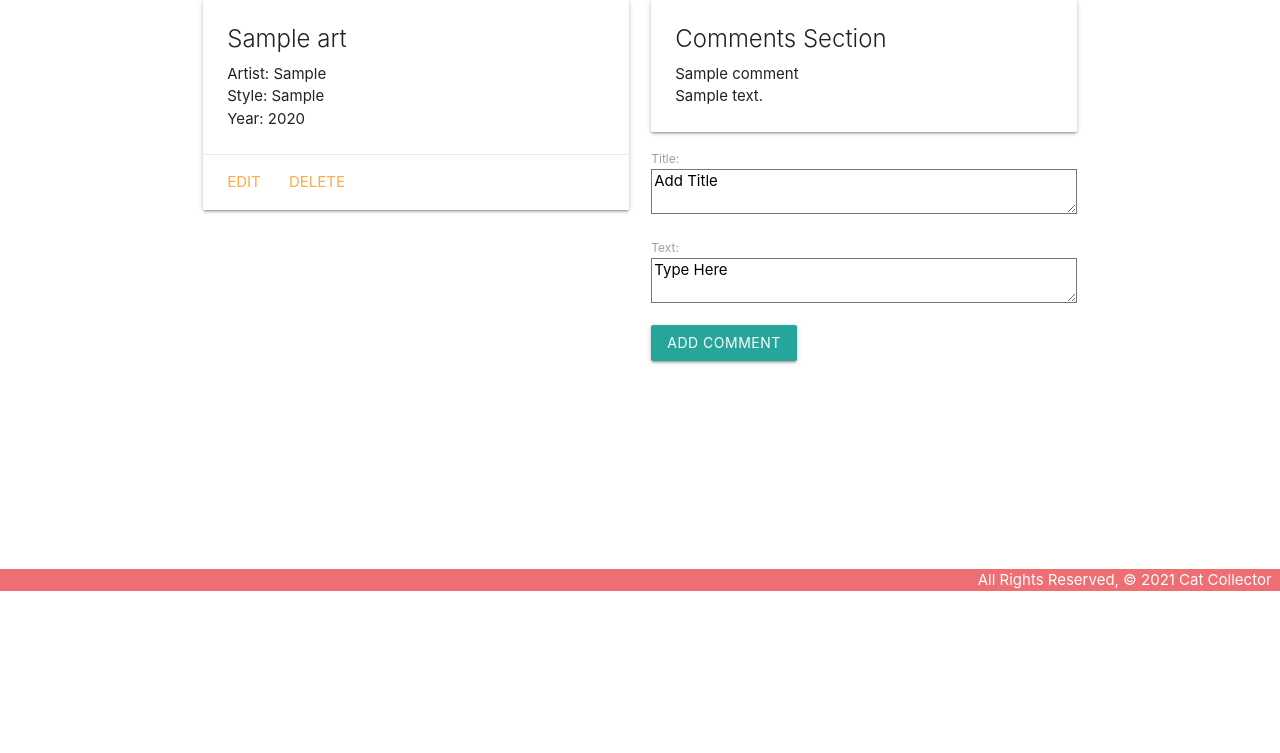
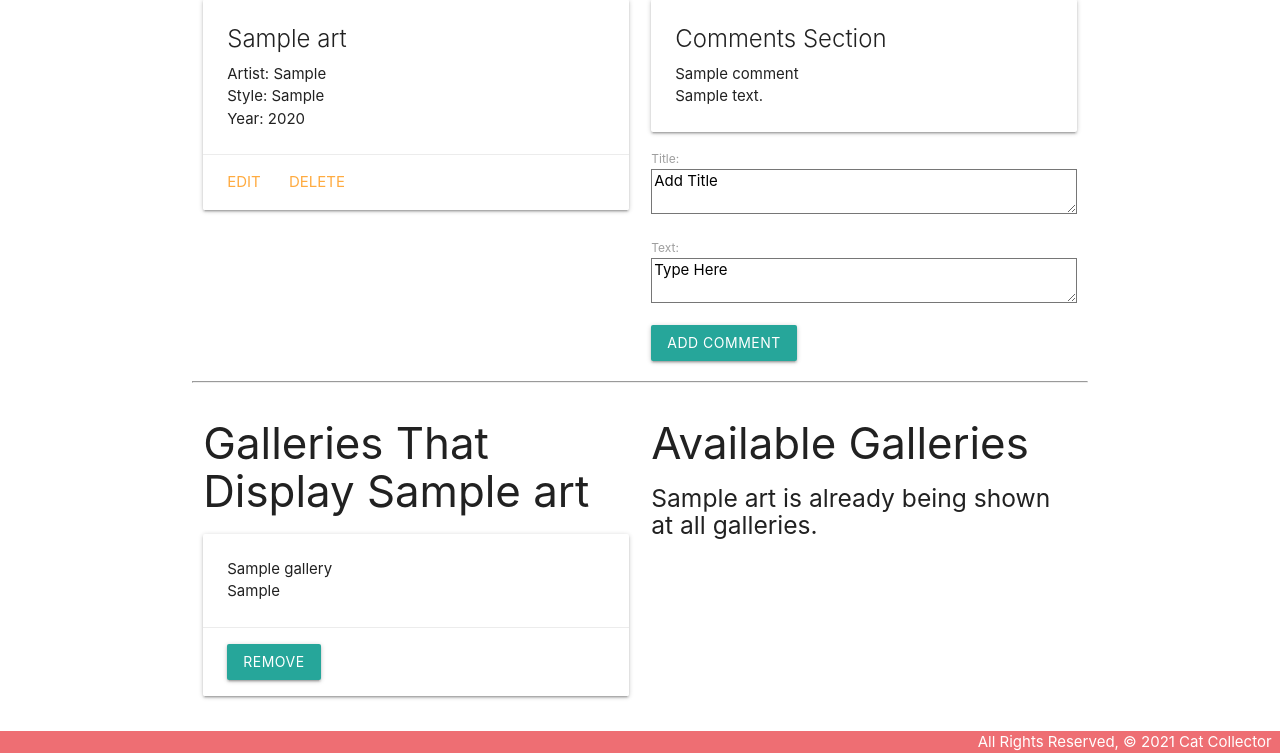
Before and after one commit to vergmanu/art_collector, a Django app: page /art/1/ in a window 1280 px wide. Shown: the part 209-962 px from the top of the page. Before the commit the page ends 800 px from the top, so only its background shows below. Run offline with Django 4.2, Linux system fonts and the light colour scheme; tables that the repository leaves empty hold one stand-in row (values such as "Sample post").

Commit message:
completes part 4 and 5

```diff
--- a/main_app/models.py
+++ b/main_app/models.py
@@ -17,6 +17,7 @@ class Art(models.Model):
     artist = models.CharField(max_length=100)
     style = models.CharField(max_length=100)
     year = models.IntegerField()
+    galleries = models.ManyToManyField(Gallery)
 
     def __str__(self):
         return self.title
--- a/main_app/templates/art/detail.html
+++ b/main_app/templates/art/detail.html
@@ -19,7 +19,6 @@
     </div>
   </div>
   <div class="col s6">
-
     <div class="card">
       <div class="card-content">
         <span class="card-title">Comments Section </span>
@@ -36,6 +35,52 @@
     </form>
   </div>
 </div>
+<!-- Display associated galleries -->
+<hr>
+<div class="row">
+  <div class="col s6">
+    <h3>Galleries That Display {{ art.title }}</h3>
+    {% if art.galleries.count %}
+      {% for gallery in art.galleries.all %}
+        <div class="card">
+          <div class="card-content">
+              <p>{{ gallery.name }}</p>
+              <p>{{ gallery.location }}</p>
+          </div>
+          <div class="card-action">
+            <form action="{% url 'unassoc_gallery' art.id gallery.id %}" method="POST">
+              {% csrf_token %}
+              <button type="submit" class="btn">Remove</button>
+            </form>
+          </div>
+        </div>
+      {% endfor %}
+    {% else %}
+      <h5>No Galleries Yet</h5>
+    {% endif %}
+  </div>
+<!-- Available galleries -->
+  <div class="col s6">
+    <h3>Available Galleries</h3>
+    {% if galleries.count %}
+      {% for gallery in galleries.all %}
+        <div class="card">
+          <div class="card-content">
+              <p>{{ gallery.name }}</p>
+              <p>{{ gallery.location }}</p>
+          </div>
+          <div class="card-action">
+            <form action="{% url 'assoc_gallery' art.id gallery.id %}" method="POST">
+              {% csrf_token %}
+              <button type="submit" class="btn">Add</button>
+            </form>
+          </div>
+        </div>
+      {% endfor %}
+    {% else %}
+      <h5>{{art.title}} is already being shown at all galleries.</h5>
+    {% endif %}
+  </div>
 
 
 {% endblock %}
--- a/main_app/templates/main_app/art_confirm_delete.html
+++ b/main_app/templates/main_app/art_confirm_delete.html
@@ -8,6 +8,6 @@
   <form action="" method="POST">
     {% csrf_token %}
     <input type="submit" value="Yes - Delete!" class="btn">
-    <a href="{% url 'detail' a.id %}">Cancel</a>
+    <a href="{% url 'detail' art.id %}">Cancel</a>
   </form>
 {% endblock %}
--- a/main_app/urls.py
+++ b/main_app/urls.py
@@ -10,6 +10,8 @@ urlpatterns = [
     path('art/<int:pk>/update/', views.ArtUpdate.as_view(), name='art_update'),
     path('art/<int:pk>/delete/', views.ArtDelete.as_view(), name='art_delete'),
     path('art/<int:a_id>/add_comment/', views.add_comment, name='add_comment'),
+    path('art/<int:a_id>/assoc_gallery/<int:gallery_id>/', views.assoc_gallery, name='assoc_gallery'),
+    path('art/<int:a_id>/unassoc_gallery/<int:gallery_id>/', views.unassoc_gallery, name='unassoc_gallery'),
     path('galleries/', views.GalleryList.as_view(), name='galleries_index'),
     path('galleries/<int:pk>/', views.GalleryDetail.as_view(), name='galleries_detail'),
     path('galleries/create/', views.GalleryCreate.as_view(), name='galleries_create'),
--- a/main_app/views.py
+++ b/main_app/views.py
@@ -19,14 +19,24 @@ def art_index(request):
 
 def art_detail(request, a_id):
   art = Art.objects.get(id=a_id)
+  id_list = art.galleries.all().values_list('id')
+  galleries_art_doesnt_have = Art.objects.exclude(id__in=id_list)
   comment_form = CommentForm()
   return render(request, 'art/detail.html', {
-    'art': art, 'comment_form': comment_form
+    'art': art, 'comment_form': comment_form, 'galleries': galleries_art_doesnt_have
     })
+
+def assoc_gallery(request, a_id, gallery_id):
+  Art.objects.get(id=a_id).galleries.add(gallery_id)
+  return redirect('detail', a_id=a_id)
+
+def unassoc_gallery(request, a_id, gallery_id):
+  Art.objects.get(id=a_id).galleries.remove(gallery_id)
+  return redirect('detail', a_id=a_id)
 
 class ArtCreate(CreateView):
   model = Art
-  fields = '__all__'
+  fields = ['title', 'artist', 'style', 'year']
 
 class ArtUpdate(UpdateView):
   model = Art
@@ -40,9 +50,13 @@ def add_comment(request, a_id):
   form = CommentForm(request.POST)
   if form.is_valid():
     new_comment = form.save(commit=False)
-    new_comment.a_id = a_id
+    new_comment.art_id = a_id
     new_comment.save()
   return redirect('detail', a_id=a_id)
+
+def assoc_gallery(request, a_id, gallery_id):
+  Art.objects.get(id=a_id).galleries.add(gallery_id)
+  return redirect ('detail', a_id=gallery_id)
 
 class GalleryList(ListView):
   model = Gallery
```
Also changed, not shown: main_app/templates/about.html (+3 -4 lines), main_app/migrations/0007_art_galleries.py (added).
